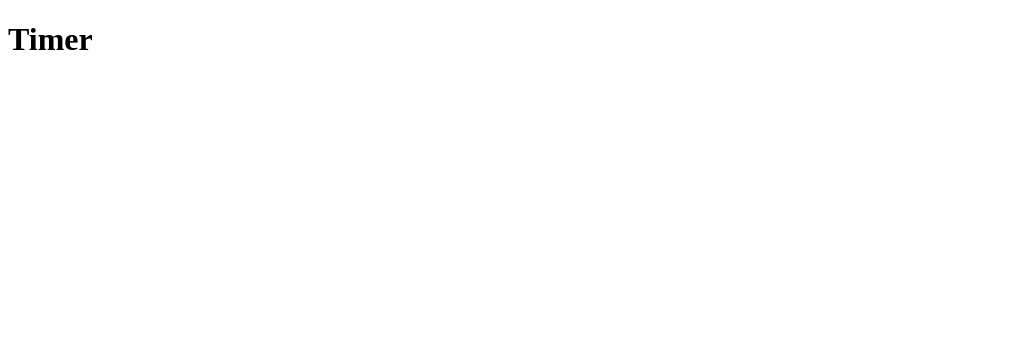
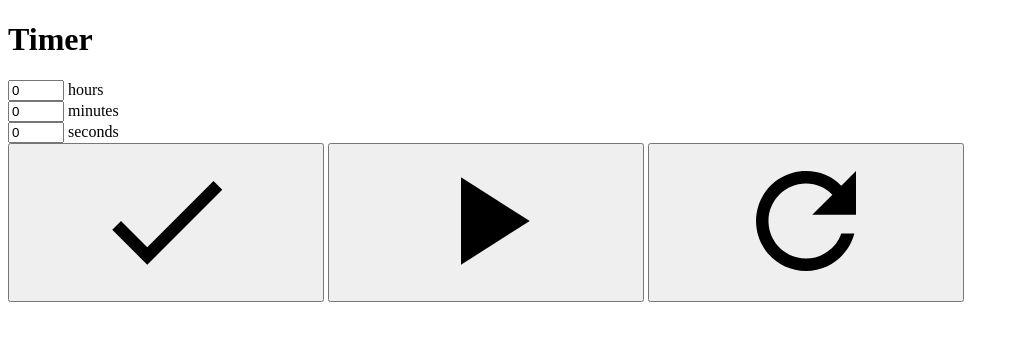
Before and after one commit to Gosvami-Sukadeva/Timer, a plain HTML site: page index.html in a window 1280 px wide. Shown: the whole page, without its empty margins (0-1019 px from the left). Drawn offline with Linux system fonts and the light colour scheme.

Commit message:
add html structure

```diff
--- a/index.html
+++ b/index.html
@@ -12,6 +12,64 @@
           Timer
         </h1>
       </header>
+      <article class="timer__clock">
+        <section class="clock">
+          <input
+            type="number"
+            name="hours"
+            id="hours"
+            value="0"
+            min="0"
+            max="99"
+            class="clock__input"
+            data-timer-input
+          />
+          <label for="hours" class="clock__label">hours</label>
+        </section>
+        <section class="clock">
+          <input
+            type="number"
+            name="minutes"
+            id="minutes"
+            value="0"
+            min="0"
+            max="59"
+            class="clock__input"
+            data-timer-input
+          />
+          <label for="minutes" class="clock__label">minutes</label>
+        </section>
+        <section class="clock">
+          <input
+            type="number"
+            name="seconds"
+            id="seconds"
+            value="0"
+            min="0"
+            max="59"
+            class="clock__input"
+            data-timer-input
+          />
+          <label for="seconds" class="clock__label">seconds</label>
+        </section>
+      </article>
+      <article class="timer__buttons">
+        <button class="button" data-edit>
+          <svg class="button__icon">
+            <use xlink:href="./assets/icons/sprite.svg#done-24px"></use>
+          </svg>
+        </button>
+        <button class="button" data-edit>
+          <svg class="button__icon">
+            <use xlink:href="./assets/icons/sprite.svg#play_arrow-24px"></use>
+          </svg>
+        </button>
+        <button class="button" data-edit>
+          <svg class="button__icon">
+            <use xlink:href="./assets/icons/sprite.svg#refresh-24px"></use>
+          </svg>
+        </button>
+      </article>
     </main>
   </body>
 </html>
```
Also changed, not shown: assets/icons/sprite.svg (added).
